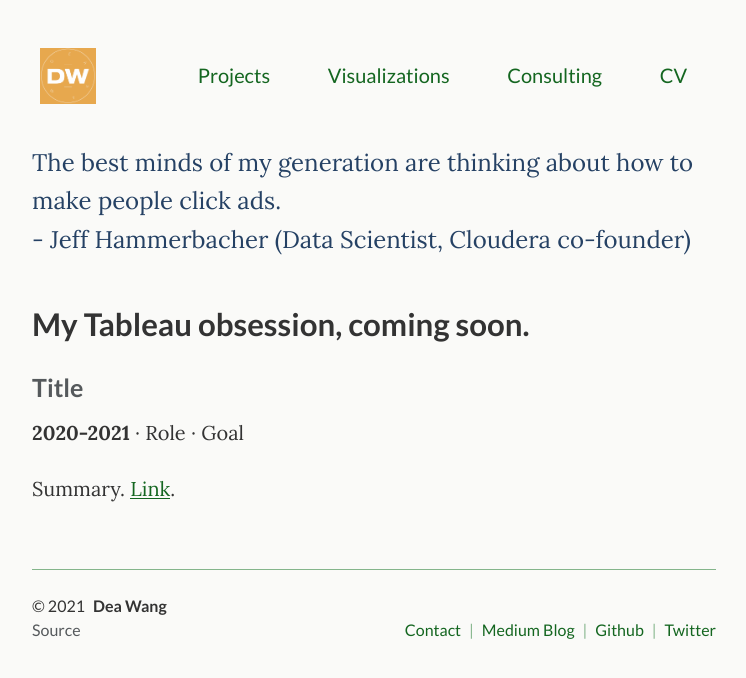
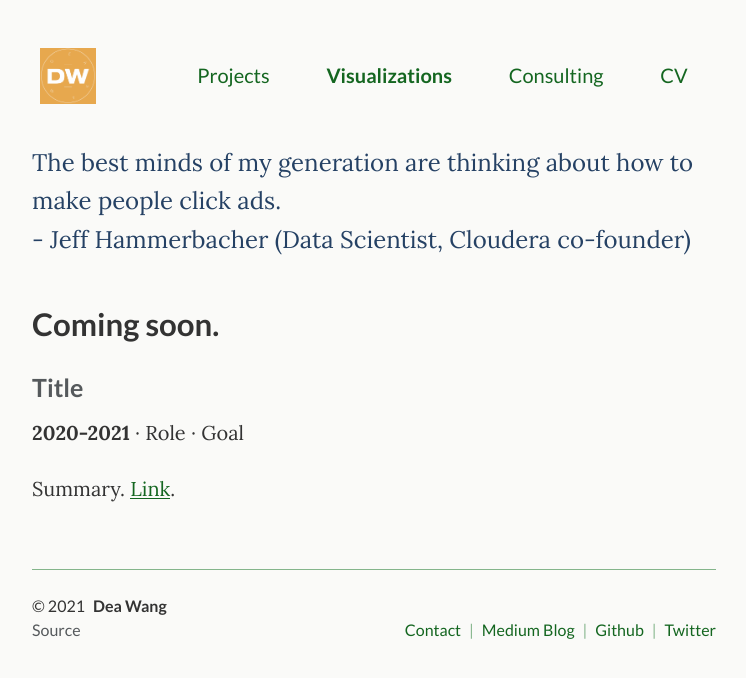
Before and after one commit to deawyk/deawyk.github.io, a Jekyll site: the page built from _pages/visualization.md, in a window 1280 px wide. Shown: the top 678 px of the page, without its empty margins (266-1012 px from the left). Built offline with Jekyll 4.4.1, drawn with Linux system fonts in a browser that asks for light colours.

Commit message:
Update visualization.md

```diff
--- a/_pages/visualization.md
+++ b/_pages/visualization.md
@@ -18,7 +18,7 @@
 </figure>
 {:/} -->
 
-My Tableau obsession, coming soon.
+Coming soon.
 ---
 
 
```
Also changed, not shown: other parts of _pages/visualization.md (+1 -1 lines).
